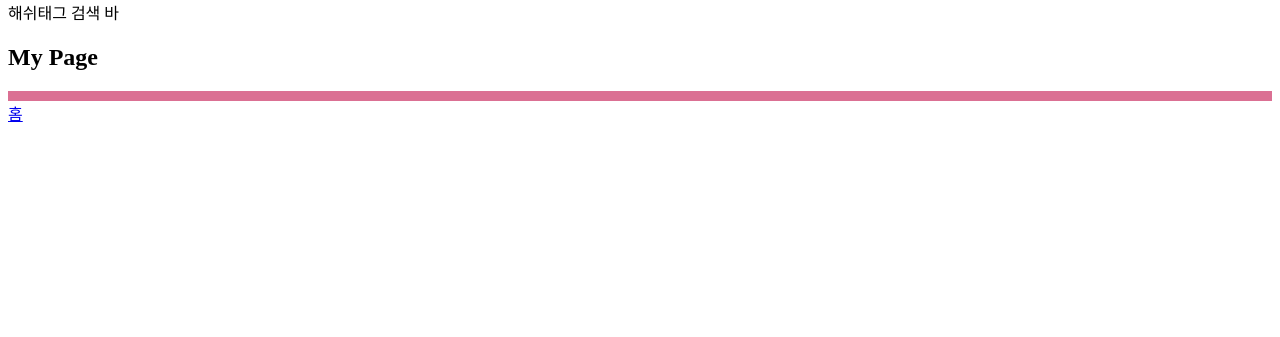
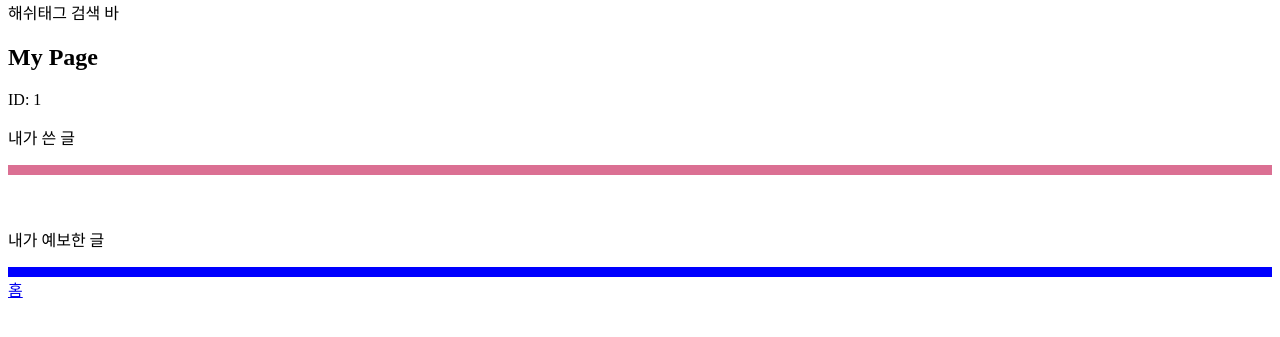
Before and after one commit to wanderlust16/lovecast, a Django app: template feedpage/templates/feedpage/mypage.html in a window 1280 px wide. Shown: the part 32-369 px from the top of the page. Run offline with Django 3.2, Linux system fonts and the light colour scheme; the template is opened without the code that fills it: values that come from a table or form of the project are taken from there, others are empty; data comes from the database, SQL or seed files in the repository; both versions use the stored data as it was after the commit; tables that the repository leaves empty hold one stand-in row (values such as "Sample post"); parts of the project's set-up code (start-up, migrations or seed data) failed here and were passed over; some libraries are stand-ins or nearby versions.

Commit message:
마이페이지 예보한 글 뜨기 추가

```diff
--- a/feedpage/templates/feedpage/mypage.html
+++ b/feedpage/templates/feedpage/mypage.html
@@ -3,15 +3,24 @@
 {% block content %}
 
 <h2>My Page</h2>
-
+<p>ID: {{ c.id }} </p>
+<p>내가 쓴 글</p>
 {% for feed in feeds %}
 <div style="border: 1px solid palevioletred;">
     {% if request.user == feed.author %}
-    <p>내가 쓴 글</p>
+
     <a href="/home/{{ feed.id }}">글 제목: {{ feed.title }}</a>
     {% endif %}
-    {% if request.user == feed.sunny_users %}
-    <p>내가 예보한 글 </p>
+</div>
+{% endfor %}
+
+<br>
+<br>
+<p>내가 예보한 글</p>
+{% for feed in feeds %}
+<div style="border: 1px solid blue;">
+    {% if request.user in feed.sunny_users.all or request.user in feed.cloudy_users.all or request.user in feed.rainy_users.all%}
+
     <a href="/home/{{ feed.id }}">글 제목: {{ feed.title }}</a>
     {% endif %}
 </div>
```
Also changed, not shown: db.sqlite3.
